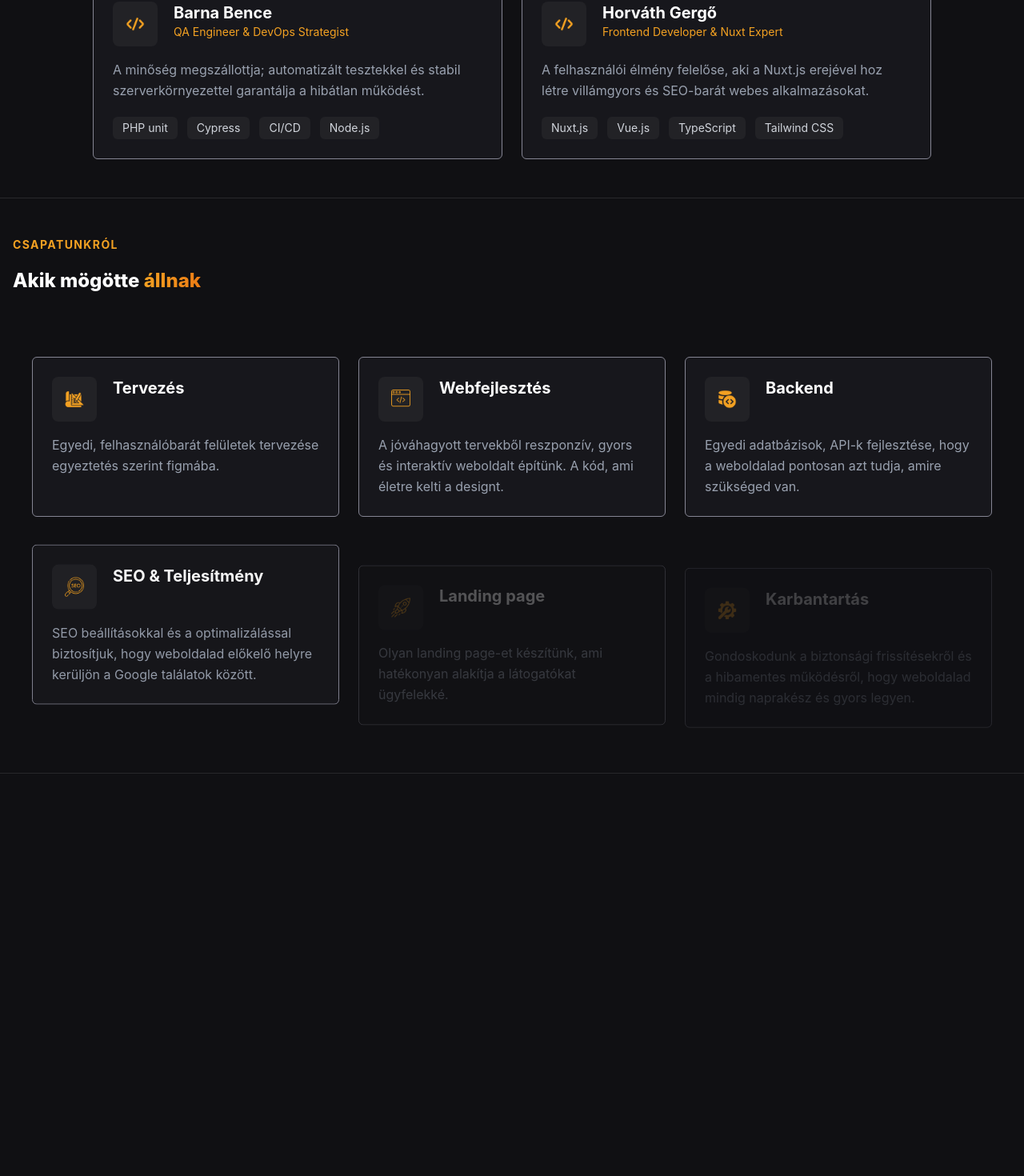
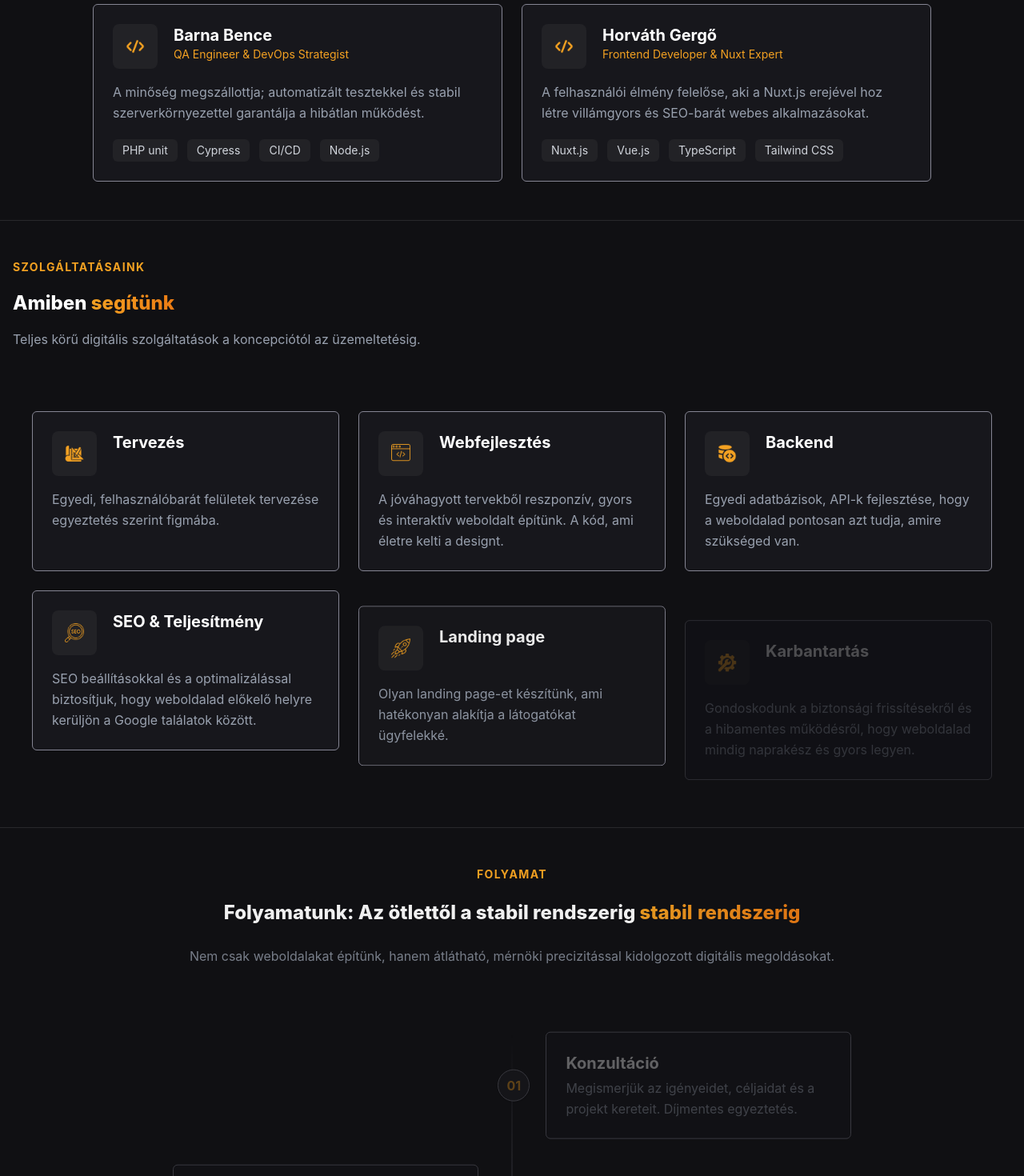
Before and after one commit to deaklevi/NeoLogic, a Vue app in the folder frontend/: page / in a window 1280 px wide. Shown: the part 1330-2800 px from the top of the page at 80% size. Before the commit the page ends 2297 px from the top, so only its background shows below. Built offline with nearby package versions, Linux system fonts and the light colour scheme; the HTML template or start-up script is replaced by a standard one.

Commit message:
the process section of the page is ready

```diff
--- /dev/null
+++ b/frontend/src/components/BaseProcessTimeLine.vue
@@ -0,0 +1,39 @@
+<template>
+  <div class="about-animate max-w-4xl mx-auto p-6">
+    <div class="space-y-8 relative before:absolute before:inset-0 before:ml-5 before:-translate-x-px md:before:mx-auto md:before:translate-x-0 before:h-full before:w-0.5 before:bg-linear-to-b before:from-transparent before:via-[#858593] before:to-transparent">
+
+      <div v-for="(step, index) in steps" :key="index" class="relative flex items-center justify-between md:justify-normal md:odd:flex-row-reverse group">
+
+        <div class="flex items-center justify-center w-10 h-10 rounded-full border border-[#858593] bg-[#222226] text-[#F3A122] font-bold shadow shrink-0 md:order-1 md:group-odd:-translate-x-1/2 md:group-even:translate-x-1/2 transition-colors duration-300 group-hover:border-[#F3A122] group-hover:shadow-[0_0_15px_rgba(243,161,34,0.4)]">
+          {{ step.id }}
+        </div>
+
+        <div class="w-[calc(100%-4rem)] md:w-[45%] p-6 rounded-md border border-[#858593] bg-[#17171C] transition-all duration-300 hover:border-[#F3A122] hover:-translate-y-1 cursor-default">
+          <div class="flex items-center justify-between mb-1">
+            <h3 class="text-xl font-bold text-white">{{ step.title }}</h3>
+          </div>
+          <p class="text-gray-400 leading-relaxed text-sm md:text-base">
+            {{ step.description }}
+          </p>
+        </div>
+      </div>
+
+    </div>
+  </div>
+</template>
+
+<script>
+export default {
+  data() {
+    return {
+      steps: [
+        { id: '01', title: 'Konzultáció', description: 'Megismerjük az igényeidet, céljaidat és a projekt kereteit. Díjmentes egyeztetés.' },
+        { id: '02', title: 'Tervezés & Dizájn', description: 'Wireframe-ek, moodboard és végleges dizájn Figmában — te irányítasz, mi alkotunk.' },
+        { id: '03', title: 'Fejlesztés', description: 'Modern technológiákkal fejlesztjük a projektet, rendszeres demo-kkal tartva a kapcsolatot.' },
+        { id: '04', title: 'Tesztelés & Finomhangolás', description: 'Alapos tesztelés, teljesítmény-optimalizálás és a végső simítások.' },
+        { id: '05', title: 'Átadás & Indítás', description: 'Élesítés, oktatás és dokumentáció — hogy magabiztosan használd az új rendszered.' }
+      ]
+    }
+  }
+}
+</script>
--- a/frontend/src/components/layout/BaseHeader.vue
+++ b/frontend/src/components/layout/BaseHeader.vue
@@ -8,7 +8,7 @@
       <ul class="hidden md:flex justify-between items-center gap-8" :class="isDark ? 'text-gray-400' : 'text-gray-600'">
         <li><a href="#aboutus">Rólunk</a></li>
         <li><a href="#services">Szolgáltatások</a></li>
-        <li><a href="#">Folyamat</a></li>
+        <li><a href="#process">Folyamat</a></li>
         <li><a href="#">Kapcsolat</a></li>
       </ul>
 
--- a/frontend/src/pages/index.vue
+++ b/frontend/src/pages/index.vue
@@ -22,7 +22,7 @@
         </p>
 
         <p class="text-gray-400 p-5 text-center mt-6 max-w-2xl mx-auto text-lg hero-animate ">
-          A Neologic csapata modern, gyors és konverzióra optimalizált weboldalakat készít vállalkozásának.
+          A Neologic csapata modern, gyors és konverzióra optimalizált  weboldalakat készít vállalkozásának. Legyen szó bemutatkozó oldalról  vagy komplex webalkalmazásról – mi megoldjuk.
         </p>
 
         <!--buttons-->
@@ -30,9 +30,11 @@
           <button class="bg-linear-to-r from-[#F3A122] to-[#EC7C14] text-black font-bold px-10 py-3 rounded-md hover:scale-105 transition-transform shadow-lg shadow-orange-500/20">
             Ajánlatkérés
           </button>
-          <button class="border border-gray-500 font-semibold px-10 py-3 rounded-md hover:bg-white/10 transition-colors">
-            Ismerjetek meg minket
-          </button>
+          <a href="#aboutus">
+            <button class="border border-gray-500 font-semibold px-10 py-3 rounded-md hover:bg-white/10 transition-colors">
+              Ismerjetek meg minket
+            </button>
+          </a>
         </div>
 
         <div
@@ -75,12 +77,16 @@
     <div id="services" class="w-full border-b border-white/10 py-12">
 
       <!--services label-->
-      <h2 class="about-animate text-sm md:text-left md:pl-4 text-center font-bold text-[#F3A122] tracking-widest uppercase">Csapatunkról</h2>
+      <h2 class="about-animate text-sm md:text-left md:pl-4 text-center font-bold text-[#F3A122] tracking-widest uppercase">Szolgáltatásaink</h2>
       <p class="about-animate text-2xl font-extrabold md:text-left md:pl-4 text-center mt-5 leading-tight">
-        Akik mögötte
+        Amiben
         <span class="bg-linear-to-r bg-clip-text text-transparent from-[#F3A122] to-[#EC7C14]">
-          állnak
+          segítünk
         </span>
+      </p>
+
+      <p class="about-animate text-gray-400 md:text-left md:pl-4 text-center mt-5 leading-tight max ">
+        Teljes körű digitális szolgáltatások a koncepciótól az üzemeltetésig.
       </p>
 
       <!--services cards-->
@@ -91,14 +97,38 @@
     </div>
     <!--services page start-->
 
+    <!--process page start-->
+    <div id="process" class="w-full border-b border-white/10 py-12">
+
+      <!--process label-->
+      <h2 class="about-animate text-sm text-center font-bold text-[#F3A122] tracking-widest uppercase mx-6">Folyamat</h2>
+      <p class="about-animate text-2xl font-extrabold  text-center mt-5 leading-tight mx-6">
+        Folyamatunk: Az ötlettől a stabil rendszerig
+        <span class="bg-linear-to-r bg-clip-text text-transparent from-[#F3A122] to-[#EC7C14]">
+          stabil rendszerig
+        </span>
+      </p>
+
+      <p class="about-animate text-gray-400 text-center mt-5 leading-tight mx-6 ">
+        Nem csak weboldalakat építünk, hanem átlátható, mérnöki precizitással kidolgozott digitális megoldásokat.
+      </p>
+
+      <BaseProcessTimeLine  class="mt-10"/>
+
+    </div>
+    <!--process page start-->
+
   </BaseLayout>
 </template>
 
 <script setup>
 import { reactive, ref, onMounted } from 'vue'
+
 import BaseLayout from '@layouts/BaseLayout.vue'
 import BaseCard from '@components/BaseCard.vue'
 import BaseServiceCard from '@components/BaseServiceCard.vue'
+import BaseProcessTimeLine from '@components/BaseProcessTimeLine.vue'
+
 import { useIntersectionObserver } from '@vueuse/core'
 import gsap from 'gsap'
 import { ScrollTrigger } from 'gsap/ScrollTrigger'
```
